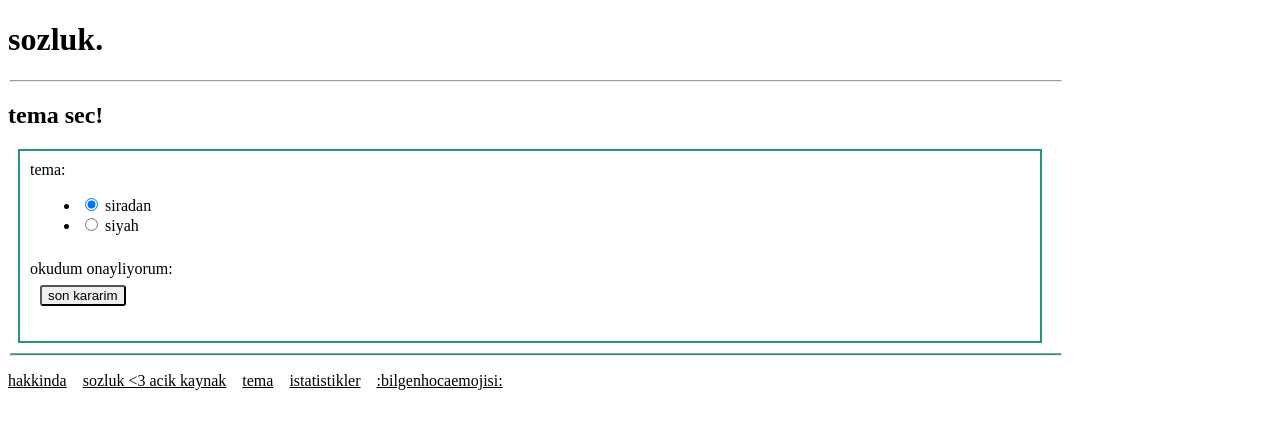
After one commit to insanolanbiri/sozluk, a Flask app: page /theme in a window 1280 px wide. The commit adds this page. Shown: the top 429 px of the page. Run offline with Flask 3, Linux system fonts and the light colour scheme; some libraries are stand-ins or nearby versions.

Commit message:
feat: themes

```diff
--- a/sozluk/app.py
+++ b/sozluk/app.py
@@ -10,6 +10,7 @@ from flask import (
     render_template,
     request,
     send_from_directory,
+    session,
     url_for,
 )
 from flask_wtf import CSRFProtect
@@ -17,9 +18,10 @@ from sqlalchemy import create_engine
 
 from sozluk.authorname import AuthorName
 from sozluk.entry import EntryID, EntrySketch, EntryText
-from sozluk.forms import EntryForm, NukeEntryForm, SearchForm
+from sozluk.forms import EntryForm, NukeEntryForm, SearchForm, ThemeForm
 from sozluk.storage import EntryAddResponse, EntryDeleteResponse
 from sozluk.storage.sqlalchemydatabase import SQLAlchemyDatabase
+from sozluk.themes import DEFAULT_THEME, THEMES
 from sozluk.topicname import TopicName
 from sozluk.turkishlowercasedstring import TurkishLowercasedString
 
@@ -44,6 +46,7 @@ def inject_constants():
         app_name="sozluk",
         timezone=timezone,
         commit=BUILD_COMMIT,
+        theme_stylesheet=THEMES.get(session.get("theme", DEFAULT_THEME)),
     )
 
 
@@ -286,3 +289,14 @@ async def topics():
         abort(404)
 
     return render_template("topics.html", topics=latest_topics, page=page)
+
+
+@app.route("/theme", methods=["GET", "POST"])
+@csrf.exempt
+async def theme():
+    form = ThemeForm()
+    if "theme" not in session:
+        session["theme"] = DEFAULT_THEME
+    if form.validate_on_submit():
+        session["theme"] = form.theme.data
+    return render_template("theme.html", form=ThemeForm(theme=session["theme"]))
--- a/sozluk/forms.py
+++ b/sozluk/forms.py
@@ -1,5 +1,12 @@
 from flask_wtf import FlaskForm
-from wtforms import BooleanField, IntegerField, StringField, SubmitField, TextAreaField
+from wtforms import (
+    BooleanField,
+    IntegerField,
+    RadioField,
+    StringField,
+    SubmitField,
+    TextAreaField,
+)
 from wtforms.validators import (
     AnyOf,
     DataRequired,
@@ -7,6 +14,8 @@ from wtforms.validators import (
     Length,
     ValidationError,
 )
+
+from sozluk.themes import THEMES
 
 
 def NotContains(substring: str, message: str = ""):
@@ -40,7 +49,9 @@ class EntryForm(FlaskForm):
             ),
         ],
     )
-    submit = SubmitField("isiginla bizi aydinlat", render_kw={"value": "yolla"})
+    submit = SubmitField(
+        "isiginla bizi aydinlat", render_kw={"value": "yolla", "class": "entrysubmit"}
+    )
 
 ENTRY_DELETE_CONFIRMATION = "lütfen siler misin canım benim"
 
@@ -64,7 +75,7 @@ class NukeEntryForm(FlaskForm):
     )
     submit = SubmitField(
         "kirmizi buton",
-        render_kw={"style": "background-color: red;", "value": "yok et"},
+        render_kw={"class": "red_button", "value": "yok et"},
     )
 
 
@@ -80,3 +91,11 @@ class SearchForm(FlaskForm):
             "enterkeyhint": "search",
         },
     )
+
+
+class ThemeForm(FlaskForm):
+    class Meta:
+        csrf = False
+
+    theme = RadioField("tema", [], choices=THEMES.keys())
+    submit = SubmitField("okudum onayliyorum", render_kw={"value": "son kararim"})
--- a/sozluk/static/sozluk.css
+++ b/sozluk/static/sozluk.css
@@ -61,3 +61,19 @@ div.list div {
 a {
     color: black;
 }
+.error {
+    border-color: #dd2059;
+    border-width: 5px;
+}
+
+.red_button {
+    background-color: red;
+}
+
+input[type="submit"] {
+    border-radius: 3px;
+}
+
+.entrysubmit {
+    font-size: 16pt;
+}
--- a/sozluk/templates/layout.html
+++ b/sozluk/templates/layout.html
@@ -44,6 +44,7 @@
     <title>{%if commit=='development'-%}gelistirme;{%endif-%}{%block title-%}{%endblock-%}</title>
     <link rel="icon" type="image/png" href="{{url_for('static', filename='favicon.png')}}">
     <link rel="stylesheet" type="text/css" href="{{url_for('static', filename='sozluk.css')}}">
+    <link rel="stylesheet" type="text/css" href="{{url_for('static', filename=theme_stylesheet)}}">
     <meta name="viewport" content="width=device-width, initial-scale=1.0">
     <meta name="robots" content="noindex">
 </head>
@@ -55,7 +56,7 @@
     {%with messages = get_flashed_messages()-%}
     {%if messages-%}
     <br>
-    <div class="draw margined_div" style="border-color: #dd2059; border-width: 5px;">
+    <div class="draw margined_div error">
         {%for i in messages-%}
         <p>- {{i}}</p>
         {%endfor-%}
@@ -69,8 +70,8 @@
     <hr class="footer_hr">
     <p>
         <a href="{{url_for('about')}}">hakkinda</a>&emsp;<a href="https://github.com/insanolanbiri/sozluk">{{app_name}} &lt;3
-            acik kaynak</a>&emsp;
-            <a href="{{url_for('stats')}}">istatistikler</a>&emsp;<a href="{{url_for('theemoji')}}">:bilgenhocaemojisi:</a>
+            acik kaynak</a>&emsp;<a href="{{url_for('theme')}}">tema</a>&emsp;<a
+                href="{{url_for('stats')}}">istatistikler</a>&emsp;<a href="{{url_for('theemoji')}}">:bilgenhocaemojisi:</a>
     </p>
 </body>
 
--- /dev/null
+++ b/sozluk/templates/theme.html
@@ -0,0 +1,13 @@
+{%extends 'layout.html'-%}
+{%block title-%}tema - {{app_name}}{%endblock-%}
+
+{%block body-%}
+<h2>tema sec!</h2>
+<div class="draw margined_div">
+    <form action="{{url_for('theme')}}" method="post">
+        {{render_form_field(form.theme)}}
+        {{render_form_field(form.submit)}}
+
+    </form>
+</div>
+{%endblock-%}
--- /dev/null
+++ b/sozluk/themes.py
@@ -0,0 +1,6 @@
+THEMES = {
+    "siradan": "normal.css",
+    "siyah": "black.css",
+}
+
+DEFAULT_THEME = "siradan"
```
Also changed, not shown: sozluk/static/black.css (added, +31 -0 lines), sozluk/static/normal.css (added).
